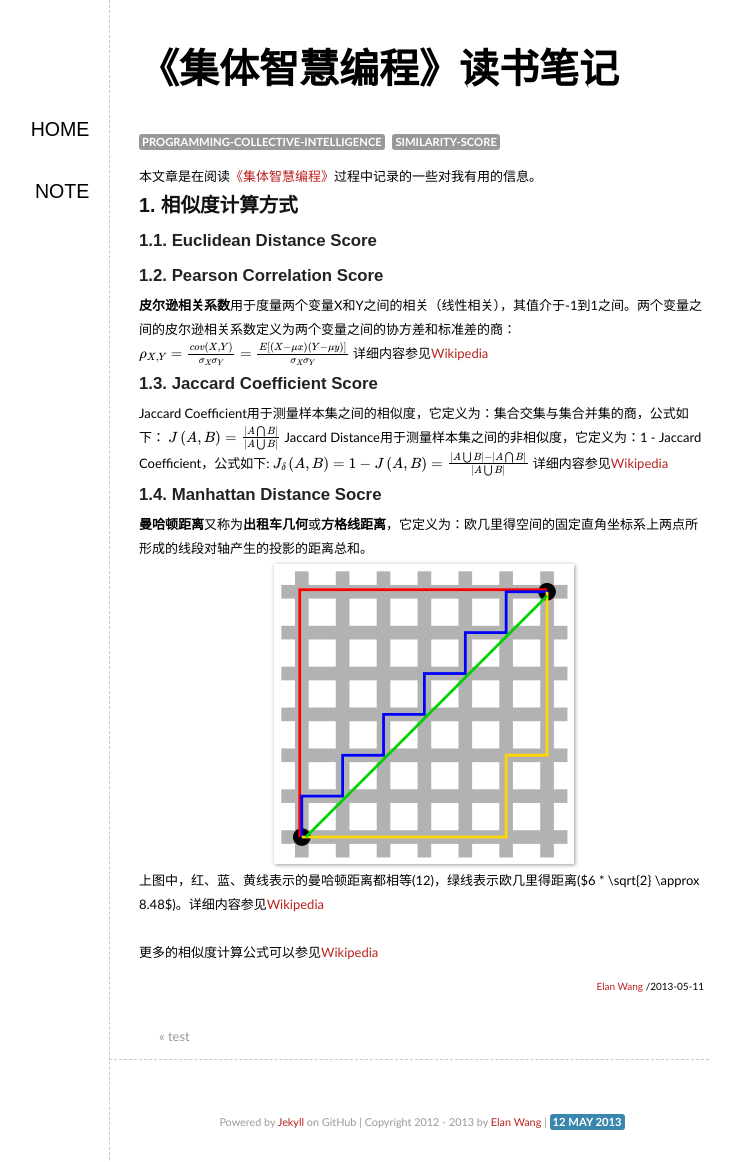
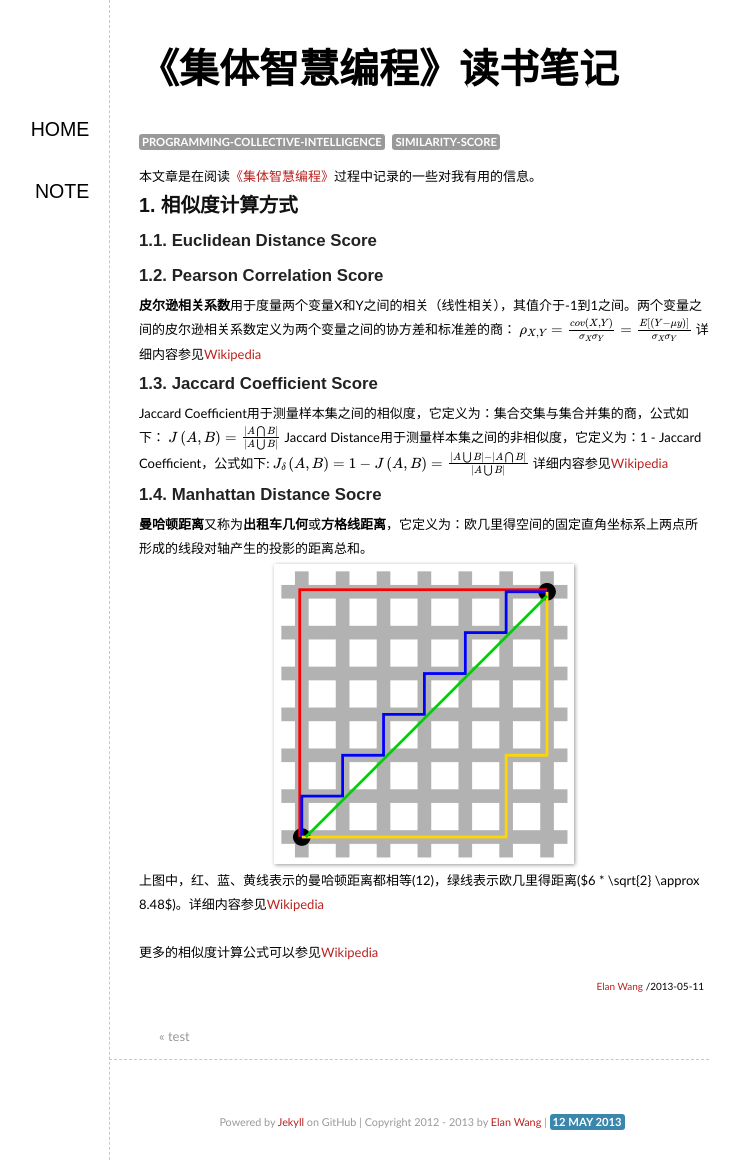
Before and after one commit to elan2wang/note, a Jekyll site: the page built from _posts/2013-05-11-programming-collective-intelligence-note.md, in a window 1280 px wide and 1162 px high. Shown: the whole window, without its empty margins (291-1031 px from the left). Built offline with Jekyll 4.4.1, drawn with Linux system fonts in a browser that asks for light colours; formulas are drawn with MathJax 3.

Commit message:
edit programming collective intelligence note

```diff
--- a/_posts/2013-05-11-programming-collective-intelligence-note.md
+++ b/_posts/2013-05-11-programming-collective-intelligence-note.md
@@ -11,7 +11,7 @@ categories: 机器学习 文本分析
 ###1.2. Pearson Correlation Score
 **皮尔逊相关系数**用于度量两个变量X和Y之间的相关（线性相关），其值介于-1到1之间。两个变量之间的皮尔逊相关系数定义为两个变量之间的协方差和标准差的商：
 $$
-\rho_{X,Y} = \frac{cov \left( X,Y \right)}{\sigma_X \sigma_Y} = \frac{E\left[\left( X - \mu x \right)\left( Y - \mu y \right) \right]}{\sigma_X \sigma_Y}
+\rho_{X,Y} = \frac{cov \left( X,Y \right)}{\sigma_X \sigma_Y} = \frac{E \left[\left( Y - \mu y \right) \right]}{\sigma_X \sigma_Y}
 $$
 详细内容参见[Wikipedia](http://en.wikipedia.org/wiki/Pearson_product-moment_correlation_coefficient)
 ###1.3. Jaccard Coefficient Score
```
